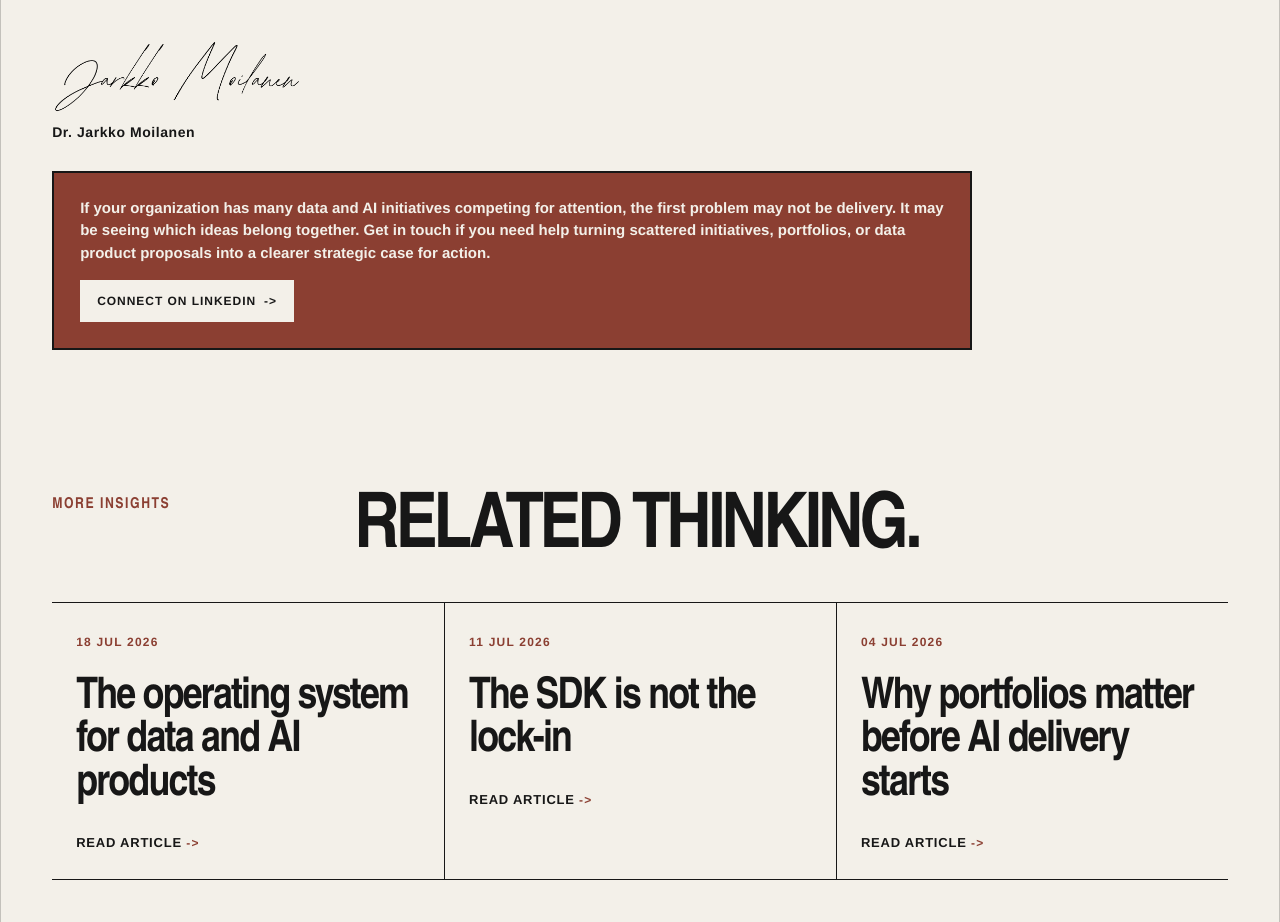
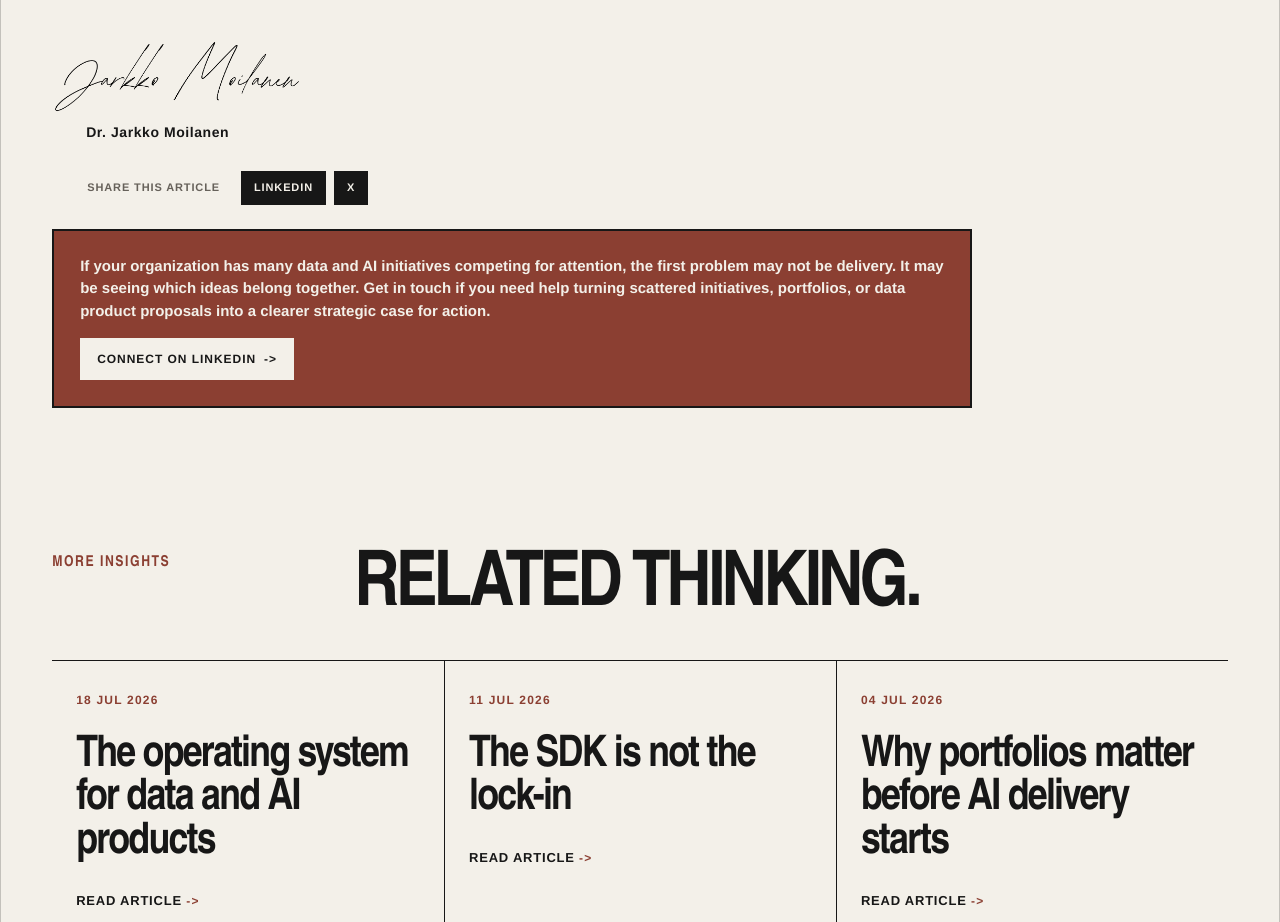
Before and after one commit to kyyberi/jarkko, a Next.js app: page /insights/articles/golden-data-product-portfolio in a window 1280 px wide. Shown: the part 6580-7502 px from the top of the page. Built offline with nearby package versions, Linux system fonts and the light colour scheme.

Commit message:
Add article ending share controls

```diff
--- a/app/globals.css
+++ b/app/globals.css
@@ -749,9 +749,42 @@ h1 {
 }
 
 .article-signoff span {
+  margin-left: min(34px, 8vw);
   font-size: 14px;
   font-weight: 900;
   letter-spacing: 0.04em;
+}
+
+.article-ending-share {
+  display: flex;
+  flex-wrap: wrap;
+  gap: 8px;
+  align-items: center;
+  margin: 0 0 24px min(34px, 8vw);
+}
+
+.article-ending-share span,
+.article-ending-share a {
+  display: inline-flex;
+  align-items: center;
+  min-height: 34px;
+  padding: 0 12px;
+  border: 1px solid var(--ink);
+  font-size: 11px;
+  font-weight: 900;
+  letter-spacing: 0.08em;
+  text-transform: uppercase;
+}
+
+.article-ending-share span {
+  border-color: transparent;
+  padding-left: 0;
+  color: var(--muted);
+}
+
+.article-ending-share a {
+  background: var(--ink);
+  color: var(--paper);
 }
 
 .article-body .article-cta {
--- a/app/insights/articles/[slug]/page.tsx
+++ b/app/insights/articles/[slug]/page.tsx
@@ -133,6 +133,23 @@ export default async function ArticleDetail({ params }: PageProps) {
                   />
                   <span>Dr. Jarkko Moilanen</span>
                 </div>
+                <div className="article-ending-share" aria-label="Share this article">
+                  <span>Share this article</span>
+                  <a
+                    href={`https://www.linkedin.com/sharing/share-offsite/?url=${encodedArticleUrl}`}
+                    rel="noreferrer"
+                    target="_blank"
+                  >
+                    LinkedIn
+                  </a>
+                  <a
+                    href={`https://twitter.com/intent/tweet?url=${encodedArticleUrl}&text=${encodedShareText}`}
+                    rel="noreferrer"
+                    target="_blank"
+                  >
+                    X
+                  </a>
+                </div>
                 <aside className="article-cta" aria-label="Article call to action">
                   <p>{block.text}</p>
                   <a href={linkedInProfileUrl} rel="noreferrer" target="_blank">
```
Also changed, not shown: 1 other file (tests, documents, lock files or other folders).
